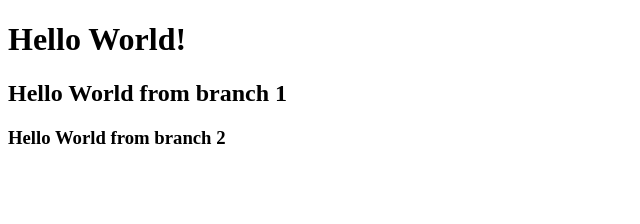
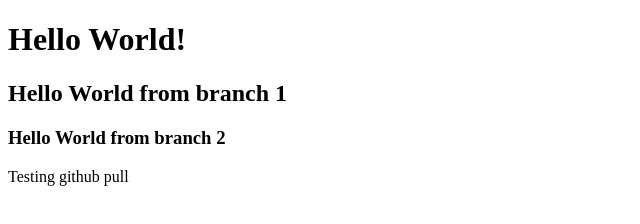
Before and after one commit to shahriarkasem/github-practice, a plain HTML site: page index.html in a window 1280 px wide. Shown: the whole page, without its empty margins (0-640 px from the left). Drawn offline with Linux system fonts and the light colour scheme.

Commit message:
trying to figure out git pull

```diff
--- a/index.html
+++ b/index.html
@@ -10,6 +10,6 @@
     <h1>Hello World!</h1>
     <h2>Hello World from branch 1</h2>
     <h3>Hello World from branch 2</h3>
-
+    <p>Testing github pull</p>
 </body>
 </html>
```
